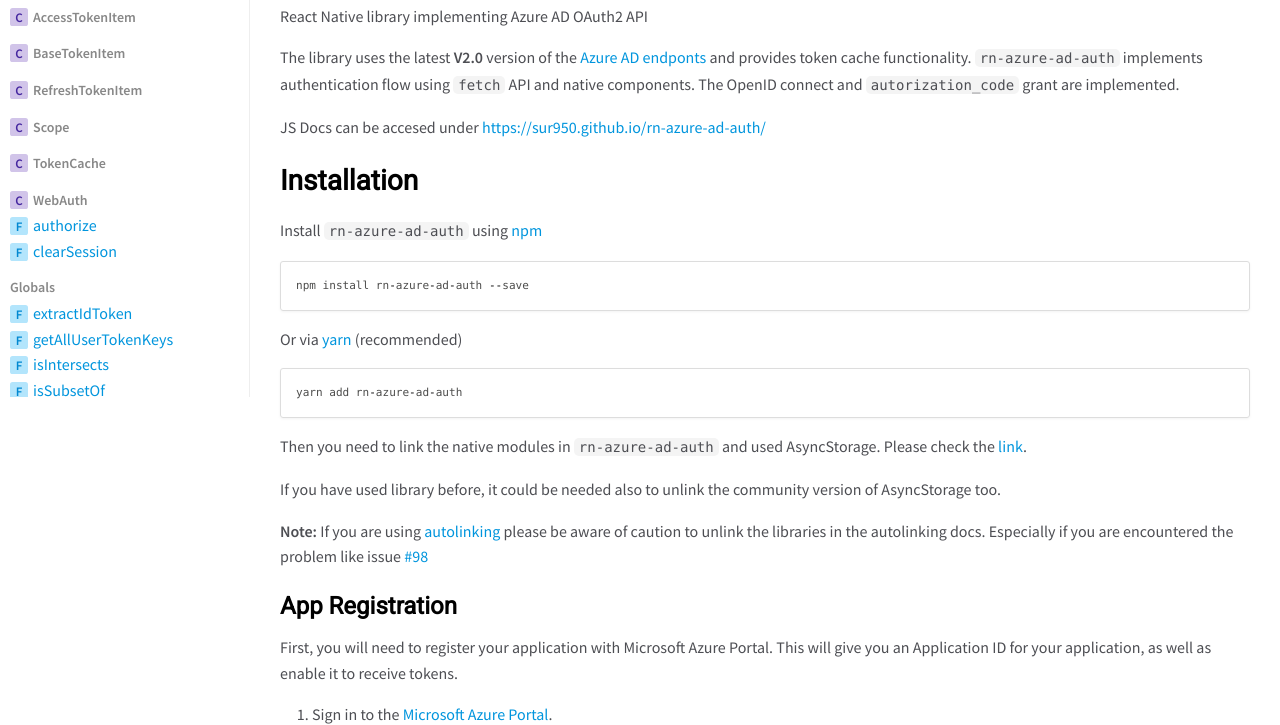
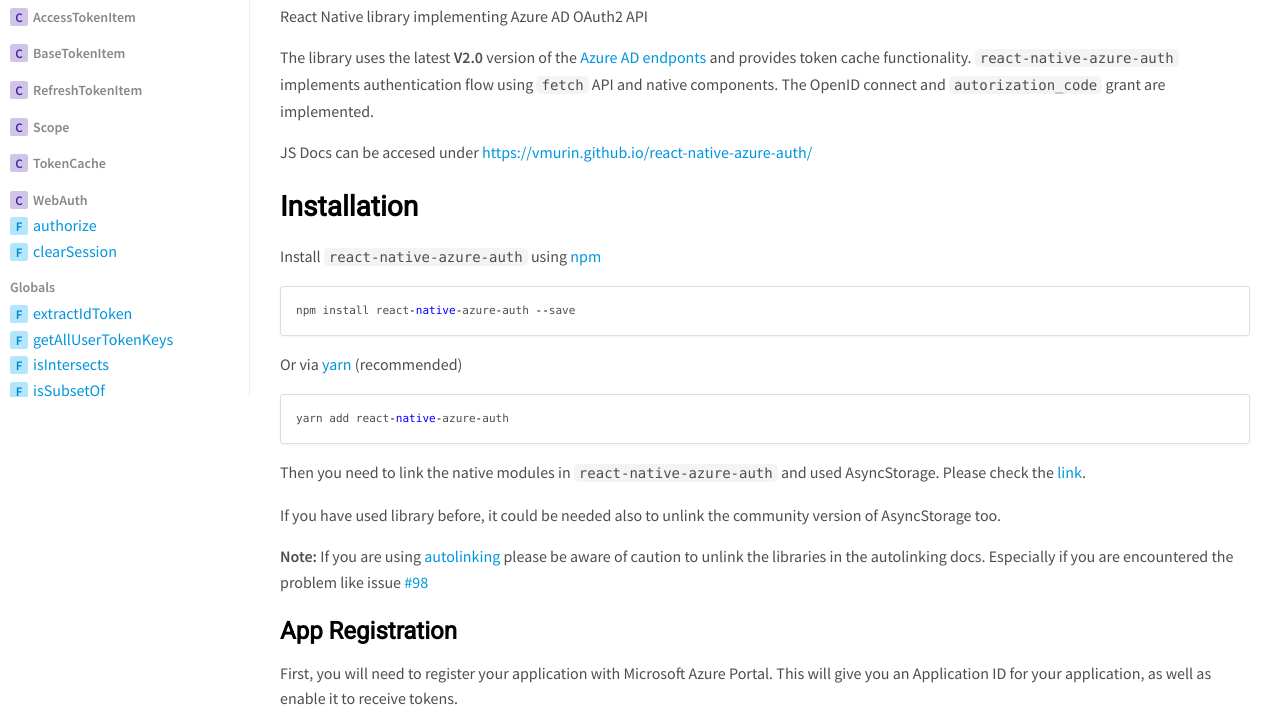
Before and after one commit to sur950/rn-azure-ad-auth, a website: page docs/index.html in a window 1280 px wide. Shown: the part 403-1128 px from the top of the page. Drawn offline with nearby package versions, Linux system fonts and the light colour scheme.

Commit message:
Revert to original package configs.

```diff
--- a/docs/index.html
+++ b/docs/index.html
@@ -48,24 +48,24 @@
 
 
     <section class="readme">
-        <article><h1>rn-azure-ad-auth</h1>
-<p><a href="https://circleci.com/gh/sur950/rn-azure-ad-auth"><img src="https://circleci.com/gh/sur950/rn-azure-ad-auth.svg?style=svg" alt="CircleCI"></a></p>
+        <article><h1>react-native-azure-auth</h1>
+<p><a href="https://circleci.com/gh/vmurin/react-native-azure-auth"><img src="https://circleci.com/gh/vmurin/react-native-azure-auth.svg?style=svg" alt="CircleCI"></a></p>
 <p>React Native library implementing Azure AD OAuth2 API</p>
 <p>The library uses the latest <strong>V2.0</strong> version of the <a href="https://docs.microsoft.com/en-us/azure/active-directory/develop/active-directory-v2-compare">Azure AD endponts</a> and provides token cache functionality.
-<code>rn-azure-ad-auth</code> implements authentication flow using <code>fetch</code> API and native components.
+<code>react-native-azure-auth</code> implements authentication flow using <code>fetch</code> API and native components.
 The OpenID connect and <code>autorization_code</code> grant are implemented.</p>
-<p>JS Docs can be accesed under <a href="https:%5C/%5C/sur950.github.io/rn-azure-ad-auth/">https://sur950.github.io/rn-azure-ad-auth/</a></p>
+<p>JS Docs can be accesed under <a href="https:%5C/%5C/vmurin.github.io/react-native-azure-auth/">https://vmurin.github.io/react-native-azure-auth/</a></p>
 <h2>Installation</h2>
-<p>Install <code>rn-azure-ad-auth</code> using <a href="https://www.npmjs.com">npm</a></p>
-<pre class="prettyprint source lang-bash"><code>npm install rn-azure-ad-auth --save
+<p>Install <code>react-native-azure-auth</code> using <a href="https://www.npmjs.com">npm</a></p>
+<pre class="prettyprint source lang-bash"><code>npm install react-native-azure-auth --save
 </code></pre>
 <p>Or via <a href="https://yarnpkg.com/">yarn</a> (recommended)</p>
-<pre class="prettyprint source lang-bash"><code>yarn add rn-azure-ad-auth
+<pre class="prettyprint source lang-bash"><code>yarn add react-native-azure-auth
 </code></pre>
-<p>Then you need to link the native modules in <code>rn-azure-ad-auth</code> and used AsyncStorage.
+<p>Then you need to link the native modules in <code>react-native-azure-auth</code> and used AsyncStorage.
 Please check the <a href="https://reactnative.dev/docs/linking-libraries-ios">link</a>.</p>
 <p>If you have used library before, it could be needed also to unlink the community version of AsyncStorage too.</p>
-<p><strong>Note:</strong> If you are using <a href="https://github.com/react-native-community/cli/blob/master/docs/autolinking.md">autolinking</a> please be aware of caution to unlink the libraries in the autolinking docs. Especially if you are encountered the problem like issue <a href="https://github.com/sur950/rn-azure-ad-auth/issues/98">#98</a></p>
+<p><strong>Note:</strong> If you are using <a href="https://github.com/react-native-community/cli/blob/master/docs/autolinking.md">autolinking</a> please be aware of caution to unlink the libraries in the autolinking docs. Especially if you are encountered the problem like issue <a href="https://github.com/vmurin/react-native-azure-auth/issues/98">#98</a></p>
 <h3>App Registration</h3>
 <p>First, you will need to register your application with Microsoft Azure Portal. This will give you an Application ID for your application, as well as enable it to receive tokens.</p>
 <ol>
@@ -196,7 +196,7 @@
 </blockquote>
 <p>For more info please read <a href="https://facebook.github.io/react-native/docs/linking.html">react native docs</a></p>
 <h2>Usage</h2>
-<pre class="prettyprint source lang-js"><code>import AzureAuth from 'rn-azure-ad-auth';
+<pre class="prettyprint source lang-js"><code>import AzureAuth from 'react-native-azure-auth';
 
 const azureAuth = new AzureAuth({
     clientId: 'YOUR_CLIENT_ID'
@@ -227,11 +227,11 @@
     }
 </code></pre>
 <h3>Usage example</h3>
-<p>You can consult a tiny sample project <a href="https://github.com/sur950/rn-azure-ad-auth-sample">rn-azure-ad-auth-sample</a> for usage example</p>
+<p>You can consult a tiny sample project <a href="https://github.com/vmurin/react-native-azure-auth-sample">react-native-azure-auth-sample</a> for usage example</p>
 <h2>Issue Reporting</h2>
 <p>If you have found a bug or if you have a feature request, please report them at this repository issues section. Please take a little time and use search functionality of the issue tracker before posting a new issue, you can find some usefull infos in already closed issues. Please also do not report security vulnerabilities on the public GitHub issue tracker.</p>
 <h2>Author</h2>
-<p><a href="https://github.com/sur950">Vladimir Murin</a></p>
+<p><a href="https://github.com/vmurin">Vladimir Murin</a></p>
 <h2>Credits</h2>
 <p>This project was originally inspired by <a href="https://github.com/auth0/react-native-auth0">https://github.com/auth0/react-native-auth0</a></p>
 <h2>License</h2>
--- a/scripts/jsdocs.js
+++ b/scripts/jsdocs.js
@@ -6,6 +6,6 @@
 if (fs.existsSync('docs')) {
   execSync('rm -r docs', {stdio: 'inherit'});
 }
-execSync(`mv out/rn-azure-ad-auth/${library.version}/ docs`, {stdio: 'inherit'});
+execSync(`mv out/react-native-azure-auth/${library.version}/ docs`, {stdio: 'inherit'});
 execSync('rm -rf out/');
 execSync('git add docs');
```
Also changed, not shown: package.json (+4 -4 lines), .circleci/config.yml, 5 other files.
